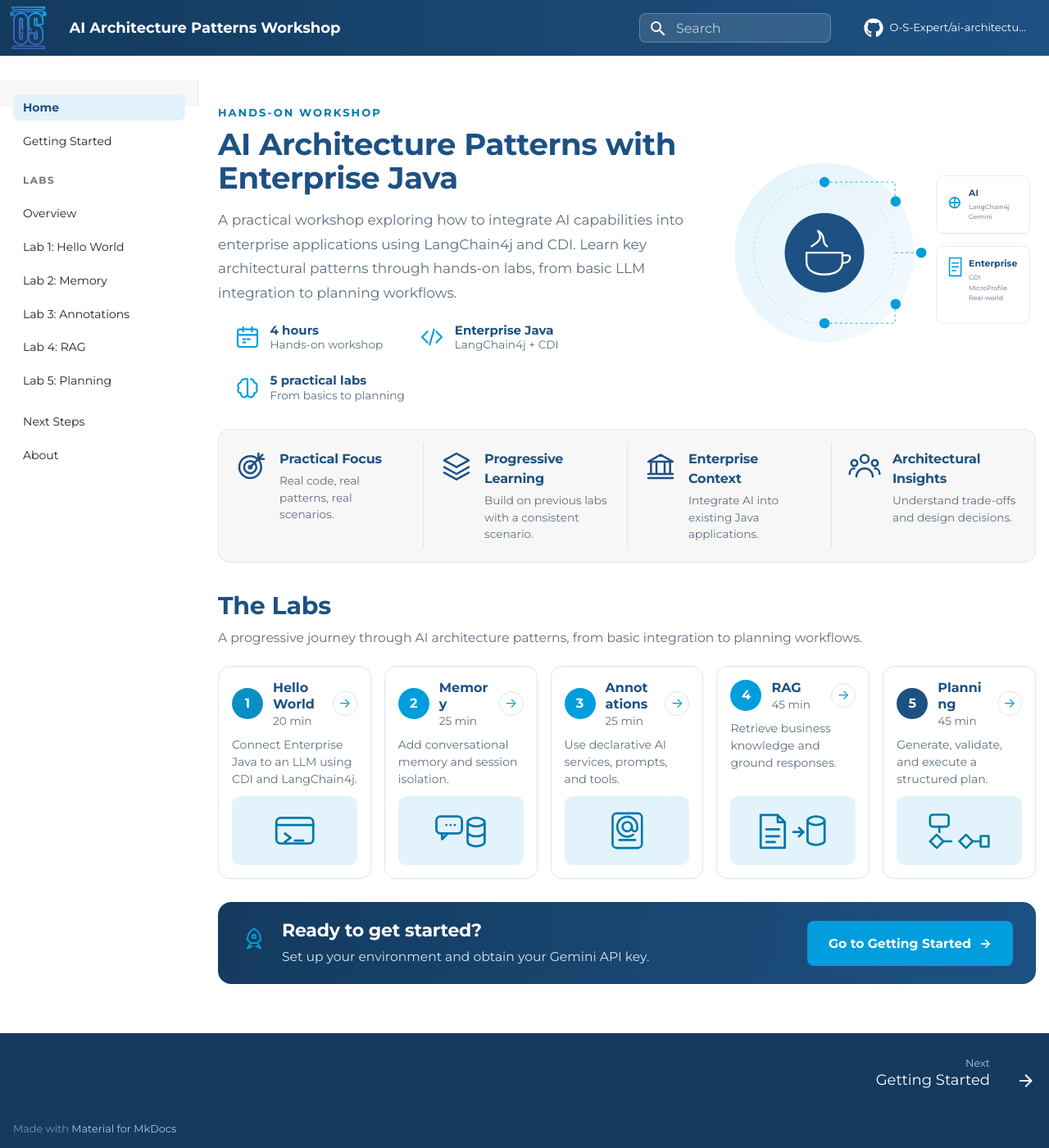
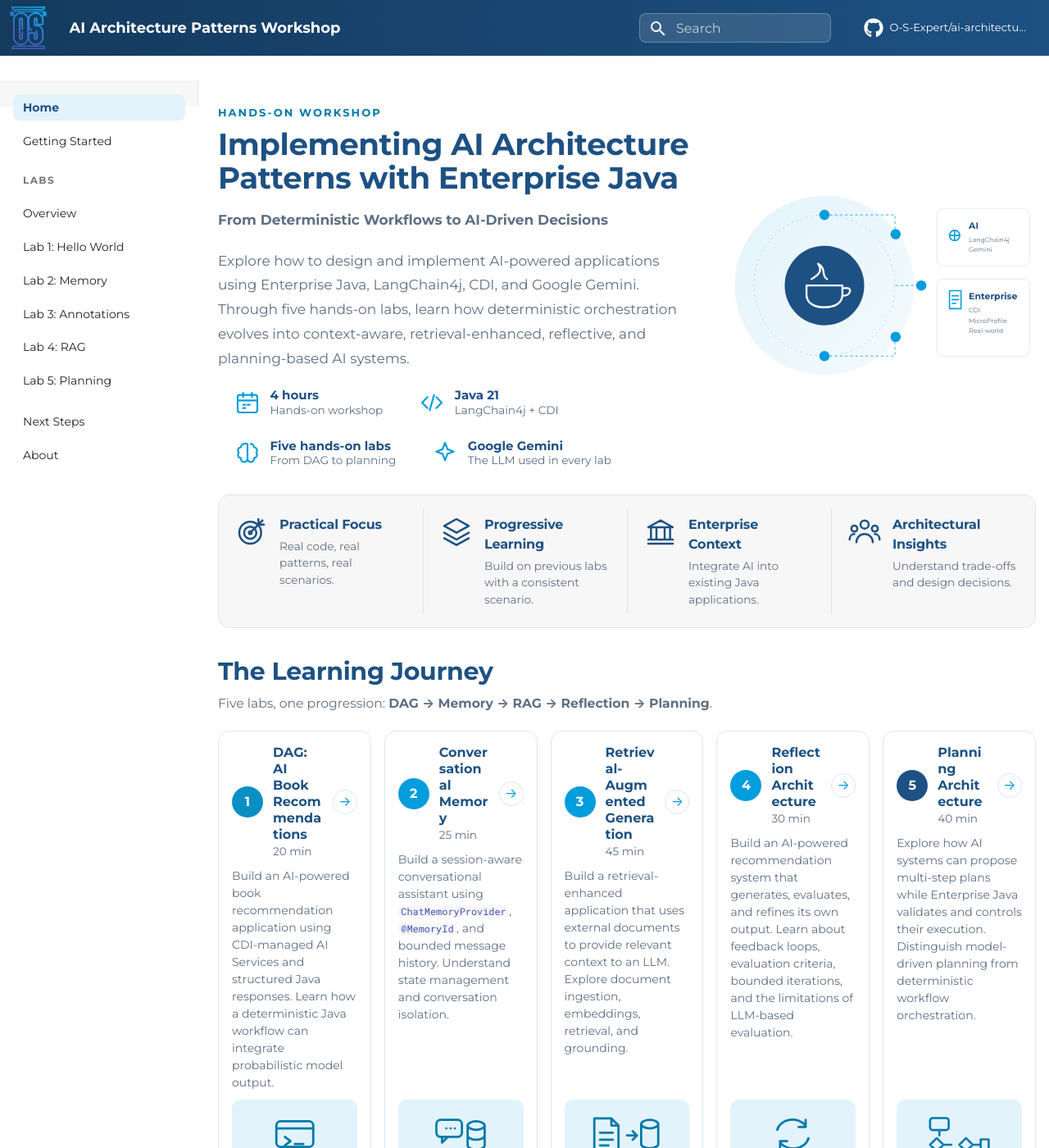
Before and after one commit to o-s-expert/ai-architecture-patterns-workshop, an MkDocs documentation site: the page built from docs/index.md, in a window 1280 px wide and 1400 px high. Shown: the whole window at 82% size. Built offline with MkDocs 1.6.1 and Material for MkDocs 9.7.7, drawn with Linux system fonts in a browser that asks for light colours; comment, search, counter and statistics services are not loaded; some of the changed text lies outside the part shown.

Commit message:
docs(labs): clarify lab objectives, learning progression, and tutorial availability

````diff
--- a/docs/index.md
+++ b/docs/index.md
@@ -7,12 +7,14 @@ hide:
 <div class="os-hero">
 <div>
 <p class="os-eyebrow">HANDS-ON WORKSHOP</p>
-<h1>AI Architecture Patterns with Enterprise Java</h1>
-<p class="os-lead">A practical workshop exploring how to integrate AI capabilities into enterprise applications using LangChain4j and CDI. Learn key architectural patterns through hands-on labs, from basic LLM integration to planning workflows.</p>
+<h1>Implementing AI Architecture Patterns with Enterprise Java</h1>
+<p class="os-lead"><strong>From Deterministic Workflows to AI-Driven Decisions</strong></p>
+<p class="os-lead">Explore how to design and implement AI-powered applications using Enterprise Java, LangChain4j, CDI, and Google Gemini. Through five hands-on labs, learn how deterministic orchestration evolves into context-aware, retrieval-enhanced, reflective, and planning-based AI systems.</p>
 <ul class="os-meta">
 <li><svg viewBox="0 0 24 24" aria-hidden="true" focusable="false"><rect x="3" y="5" width="18" height="16" rx="2"/><path d="M3 10h18M8 3v4M16 3v4M8 14h2M12 14h2M8 17h2"/></svg><div><strong>4 hours</strong><span>Hands-on workshop</span></div></li>
-<li><svg viewBox="0 0 24 24" aria-hidden="true" focusable="false"><path d="M8 7l-5 5 5 5M16 7l5 5-5 5M14 5l-4 14"/></svg><div><strong>Enterprise Java</strong><span>LangChain4j + CDI</span></div></li>
-<li><svg viewBox="0 0 24 24" aria-hidden="true" focusable="false"><path d="M9 4a3 3 0 0 0-3 3 3 3 0 0 0-2 5 3 3 0 0 0 2 5 3 3 0 0 0 6 1V4a3 3 0 0 0-3 0zM15 4a3 3 0 0 1 3 3 3 3 0 0 1 2 5 3 3 0 0 1-2 5 3 3 0 0 1-6 1"/></svg><div><strong>5 practical labs</strong><span>From basics to planning</span></div></li>
+<li><svg viewBox="0 0 24 24" aria-hidden="true" focusable="false"><path d="M8 7l-5 5 5 5M16 7l5 5-5 5M14 5l-4 14"/></svg><div><strong>Java 21</strong><span>LangChain4j + CDI</span></div></li>
+<li><svg viewBox="0 0 24 24" aria-hidden="true" focusable="false"><path d="M9 4a3 3 0 0 0-3 3 3 3 0 0 0-2 5 3 3 0 0 0 2 5 3 3 0 0 0 6 1V4a3 3 0 0 0-3 0zM15 4a3 3 0 0 1 3 3 3 3 0 0 1 2 5 3 3 0 0 1-2 5 3 3 0 0 1-6 1"/></svg><div><strong>Five hands-on labs</strong><span>From DAG to planning</span></div></li>
+<li><svg viewBox="0 0 24 24" aria-hidden="true" focusable="false"><path d="M12 3l2.2 5.8L20 11l-5.8 2.2L12 19l-2.2-5.8L4 11l5.8-2.2z"/></svg><div><strong>Google Gemini</strong><span>The LLM used in every lab</span></div></li>
 </ul>
 </div>
 <div class="os-illustration"><svg viewBox="0 0 500 320" role="img" aria-label="Illustration: AI and Enterprise Java integration">
@@ -39,16 +41,34 @@ hide:
 <div class="os-benefit"><svg viewBox="0 0 24 24" aria-hidden="true" focusable="false"><circle cx="12" cy="7" r="3"/><circle cx="4.5" cy="10" r="2.2"/><circle cx="19.5" cy="10" r="2.2"/><path d="M6 20c0-3.5 2.7-6 6-6s6 2.5 6 6M1 18c0-2.3 1.5-4 3.5-4M23 18c0-2.3-1.5-4-3.5-4"/></svg><div><h3>Architectural Insights</h3><p>Understand trade-offs and design decisions.</p></div></div>
 </div>
 
-<h2 class="os-section-title" id="the-labs">The Labs</h2>
-<p class="os-section-sub">A progressive journey through AI architecture patterns, from basic integration to planning workflows.</p>
+<h2 class="os-section-title" id="the-learning-journey">The Learning Journey</h2>
+<p class="os-section-sub">Five labs, one progression: <strong>DAG → Memory → RAG → Reflection → Planning</strong>.</p>
 
 <div class="os-cards">
-<a class="os-card" href="labs/lab1-hello-world/"><div class="os-card-head"><span class="os-num">1</span><span class="os-card-title"><strong>Hello World</strong><span>20 min</span></span><span class="os-arrow" aria-hidden="true">→</span></div><p>Connect Enterprise Java to an LLM using CDI and LangChain4j.</p><div class="os-card-art" aria-hidden="true"><svg viewBox="0 0 32 30" aria-hidden="true" focusable="false"><rect x="3" y="6" width="26" height="18" rx="3"/><path d="M3 11h26M9 17l4 3-4 3M16 22h6"/></svg></div></a>
-<a class="os-card" href="labs/lab2-memory/"><div class="os-card-head"><span class="os-num">2</span><span class="os-card-title"><strong>Memory</strong><span>25 min</span></span><span class="os-arrow" aria-hidden="true">→</span></div><p>Add conversational memory and session isolation.</p><div class="os-card-art" aria-hidden="true"><svg viewBox="0 0 38 30" aria-hidden="true" focusable="false"><rect x="2" y="5" width="18" height="12" rx="3"/><path d="M6 17v4l4-4M9 11h.01M12 11h.01M15 11h.01M24 9c0-1.7 3-3 6-3s6 1.3 6 3v14c0 1.7-3 3-6 3s-6-1.3-6-3zM24 9c0 1.7 3 3 6 3s6-1.3 6-3M24 16c0 1.7 3 3 6 3s6-1.3 6-3"/></svg></div></a>
-<a class="os-card" href="labs/lab3-annotations/"><div class="os-card-head"><span class="os-num">3</span><span class="os-card-title"><strong>Annotations</strong><span>25 min</span></span><span class="os-arrow" aria-hidden="true">→</span></div><p>Use declarative AI services, prompts, and tools.</p><div class="os-card-art" aria-hidden="true"><svg viewBox="0 0 30 32" aria-hidden="true" focusable="false"><rect x="4" y="3" width="22" height="26" rx="3"/><circle cx="15" cy="13" r="3.5"/><path d="M18.5 13v1.5a2 2 0 0 0 4 0V13a7.5 7.5 0 1 0-3 6M9 23h12"/></svg></div></a>
-<a class="os-card" href="labs/lab4-rag/"><div class="os-card-head"><span class="os-num">4</span><span class="os-card-title"><strong>RAG</strong><span>45 min</span></span><span class="os-arrow" aria-hidden="true">→</span></div><p>Retrieve business knowledge and ground responses.</p><div class="os-card-art" aria-hidden="true"><svg viewBox="0 0 52 30" aria-hidden="true" focusable="false"><path d="M3 4h12l5 5v18H3zM15 4v5h5M7 14h9M7 19h9M7 23h6M26 16h6M30 13l3 3-3 3M36 8c0-1.7 3-3 6-3s6 1.3 6 3v14c0 1.7-3 3-6 3s-6-1.3-6-3zM36 8c0 1.7 3 3 6 3s6-1.3 6-3"/></svg></div></a>
-<a class="os-card" href="labs/lab5-planning/"><div class="os-card-head"><span class="os-num">5</span><span class="os-card-title"><strong>Planning</strong><span>45 min</span></span><span class="os-arrow" aria-hidden="true">→</span></div><p>Generate, validate, and execute a structured plan.</p><div class="os-card-art" aria-hidden="true"><svg viewBox="0 0 50 32" aria-hidden="true" focusable="false"><rect x="3" y="4" width="14" height="9" rx="2"/><path d="M10 13v4M3 24l5-5 5 5-5 5zM13 24h6M25 24l5-5 5 5-5 5zM35 24h6M41 20h6v8h-6z"/></svg></div></a>
+<a class="os-card" href="labs/lab1-hello-world/"><div class="os-card-head"><span class="os-num">1</span><span class="os-card-title"><strong>DAG: AI Book Recommendations</strong><span>20 min</span></span><span class="os-arrow" aria-hidden="true">→</span></div><p>Build an AI-powered book recommendation application using CDI-managed AI Services and structured Java responses. Learn how a deterministic Java workflow can integrate probabilistic model output.</p><div class="os-card-art" aria-hidden="true"><svg viewBox="0 0 32 30" aria-hidden="true" focusable="false"><rect x="3" y="6" width="26" height="18" rx="3"/><path d="M3 11h26M9 17l4 3-4 3M16 22h6"/></svg></div></a>
+<a class="os-card" href="labs/lab2-memory/"><div class="os-card-head"><span class="os-num">2</span><span class="os-card-title"><strong>Conversational Memory</strong><span>25 min</span></span><span class="os-arrow" aria-hidden="true">→</span></div><p>Build a session-aware conversational assistant using <code>ChatMemoryProvider</code>, <code>@MemoryId</code>, and bounded message history. Understand state management and conversation isolation.</p><div class="os-card-art" aria-hidden="true"><svg viewBox="0 0 38 30" aria-hidden="true" focusable="false"><rect x="2" y="5" width="18" height="12" rx="3"/><path d="M6 17v4l4-4M9 11h.01M12 11h.01M15 11h.01M24 9c0-1.7 3-3 6-3s6 1.3 6 3v14c0 1.7-3 3-6 3s-6-1.3-6-3zM24 9c0 1.7 3 3 6 3s6-1.3 6-3M24 16c0 1.7 3 3 6 3s6-1.3 6-3"/></svg></div></a>
+<a class="os-card" href="labs/lab3-rag/"><div class="os-card-head"><span class="os-num">3</span><span class="os-card-title"><strong>Retrieval-Augmented Generation</strong><span>45 min</span></span><span class="os-arrow" aria-hidden="true">→</span></div><p>Build a retrieval-enhanced application that uses external documents to provide relevant context to an LLM. Explore document ingestion, embeddings, retrieval, and grounding.</p><div class="os-card-art" aria-hidden="true"><svg viewBox="0 0 52 30" aria-hidden="true" focusable="false"><path d="M3 4h12l5 5v18H3zM15 4v5h5M7 14h9M7 19h9M7 23h6M26 16h6M30 13l3 3-3 3M36 8c0-1.7 3-3 6-3s6 1.3 6 3v14c0 1.7-3 3-6 3s-6-1.3-6-3zM36 8c0 1.7 3 3 6 3s6-1.3 6-3"/></svg></div></a>
+<a class="os-card" href="labs/lab4-reflection/"><div class="os-card-head"><span class="os-num">4</span><span class="os-card-title"><strong>Reflection Architecture</strong><span>30 min</span></span><span class="os-arrow" aria-hidden="true">→</span></div><p>Build an AI-powered recommendation system that generates, evaluates, and refines its own output. Learn about feedback loops, evaluation criteria, bounded iterations, and the limitations of LLM-based evaluation.</p><div class="os-card-art" aria-hidden="true"><svg viewBox="0 0 34 30" aria-hidden="true" focusable="false"><path d="M6 12a11 9 0 0 1 20-3M26 5v5h-5M28 18a11 9 0 0 1-20 3M8 25v-5h5"/></svg></div></a>
+<a class="os-card" href="labs/lab5-planning/"><div class="os-card-head"><span class="os-num">5</span><span class="os-card-title"><strong>Planning Architecture</strong><span>40 min</span></span><span class="os-arrow" aria-hidden="true">→</span></div><p>Explore how AI systems can propose multi-step plans while Enterprise Java validates and controls their execution. Distinguish model-driven planning from deterministic workflow orchestration.</p><div class="os-card-art" aria-hidden="true"><svg viewBox="0 0 50 32" aria-hidden="true" focusable="false"><rect x="3" y="4" width="14" height="9" rx="2"/><path d="M10 13v4M3 24l5-5 5 5-5 5zM13 24h6M25 24l5-5 5 5-5 5zM35 24h6M41 20h6v8h-6z"/></svg></div></a>
 </div>
+
+## Architecture progression
+
+```mermaid
+%%{init: {"theme": "base", "themeVariables": {"primaryColor": "#F8F7F7", "primaryBorderColor": "#019DDC", "primaryTextColor": "#1D5183", "lineColor": "#1D5183", "fontFamily": "Montserrat, sans-serif"}}}%%
+flowchart LR
+    A["Lab 1<br/>DAG"] --> B["Lab 2<br/>Memory"]
+    B --> C["Lab 3<br/>RAG"]
+    C --> D["Lab 4<br/>Reflection"]
+    D --> E["Lab 5<br/>Planning"]
+
+    classDef ctx fill:#F8F7F7,stroke:#1D5183,color:#1D5183,stroke-width:2px;
+    classDef ctrl fill:#019DDC,stroke:#1D5183,color:#FFFFFF,stroke-width:2px;
+    class A,B,C ctx;
+    class D,E ctrl;
+```
+
+The diagram shows the **educational progression** of the workshop, not a strict universal ranking of AI autonomy. Memory and RAG are **context-management** techniques: they change what the model sees, while the Java code still controls the flow. Reflection introduces **feedback-driven iteration**, and Planning introduces a degree of **model-driven orchestration**.
 
 <div class="os-cta">
 <div style="display:flex;gap:.9rem;align-items:center"><span class="os-meta"><svg viewBox="0 0 24 24" aria-hidden="true" focusable="false"><path d="M12 2c4 2 6 6 6 10l-3 3h-6l-3-3c0-4 2-8 6-10zM9 15l-3 5 4-2M15 15l3 5-4-2"/><circle cx="12" cy="9" r="1.6"/></svg></span><div><h2>Ready to get started?</h2><p>Set up your environment and obtain your Gemini API key.</p></div></div>
````
